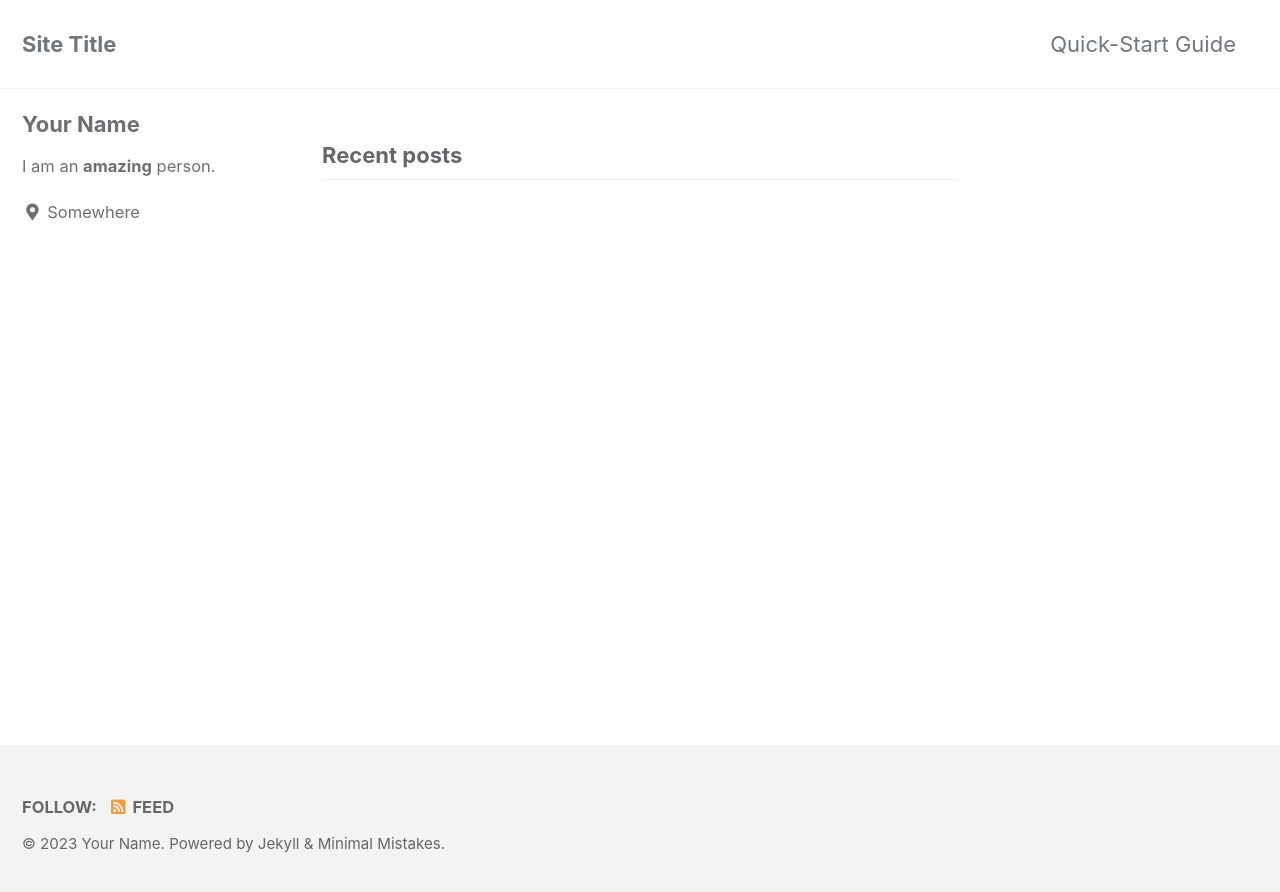
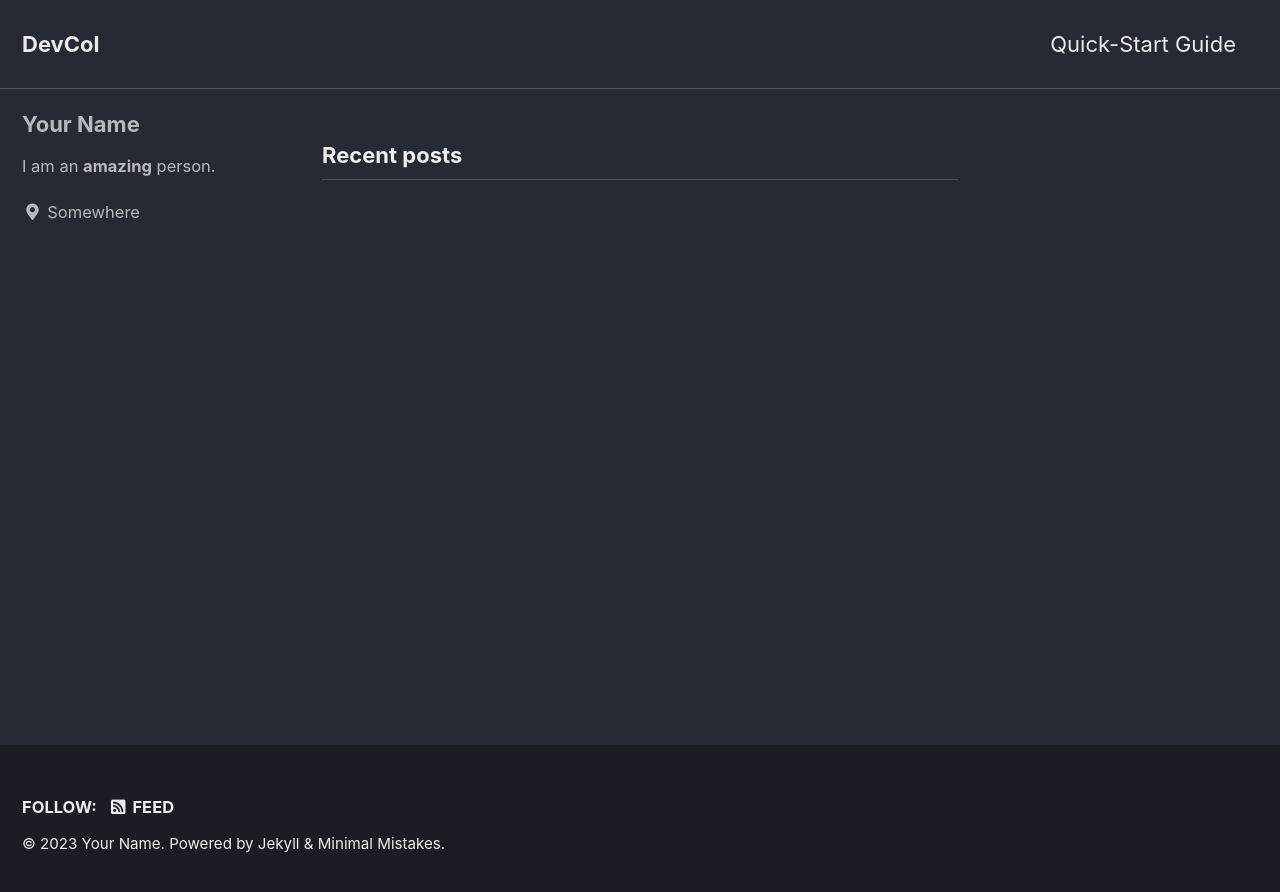
Before and after one commit to devcol-main/devcol-main.github.io, a Jekyll site: the page built from index.html, in a window 1280 px wide. Shown: the top 892 px of the page. Built offline with Jekyll 4.4.1, drawn with Linux system fonts in a browser that asks for light colours; cached includes are drawn as plain includes; the list of posts is cut into pages by our own code.

Commit message:
Update _config.yml

```diff
--- a/_config.yml
+++ b/_config.yml
@@ -12,16 +12,16 @@
 
 # theme                  : "minimal-mistakes-jekyll"
 # remote_theme           : "mmistakes/minimal-mistakes"
-minimal_mistakes_skin    : "default" # "air", "aqua", "contrast", "dark", "dirt", "neon", "mint", "plum", "sunrise"
+minimal_mistakes_skin    : "dark" # "default", "air", "aqua", "contrast", "dark", "dirt", "neon", "mint", "plum", "sunrise"
 
 # Site Settings
 locale                   : "en-US"
-title                    : "Site Title"
+title                    : "DevCol"
 title_separator          : "-"
 subtitle                 : # site tagline that appears below site title in masthead
 name                     : "Your Name"
 description              : "An amazing website."
-url                      : # the base hostname & protocol for your site e.g. "https://mmistakes.github.io"
+url                      : "https://devcol-main.github.io" # the base hostname & protocol for your site e.g. "https://mmistakes.github.io"
 baseurl                  : # the subpath of your site, e.g. "/blog"
 repository               : # GitHub username/repo-name e.g. "mmistakes/minimal-mistakes"
 teaser                   : # path of fallback teaser image, e.g. "/assets/images/500x300.png"
```
